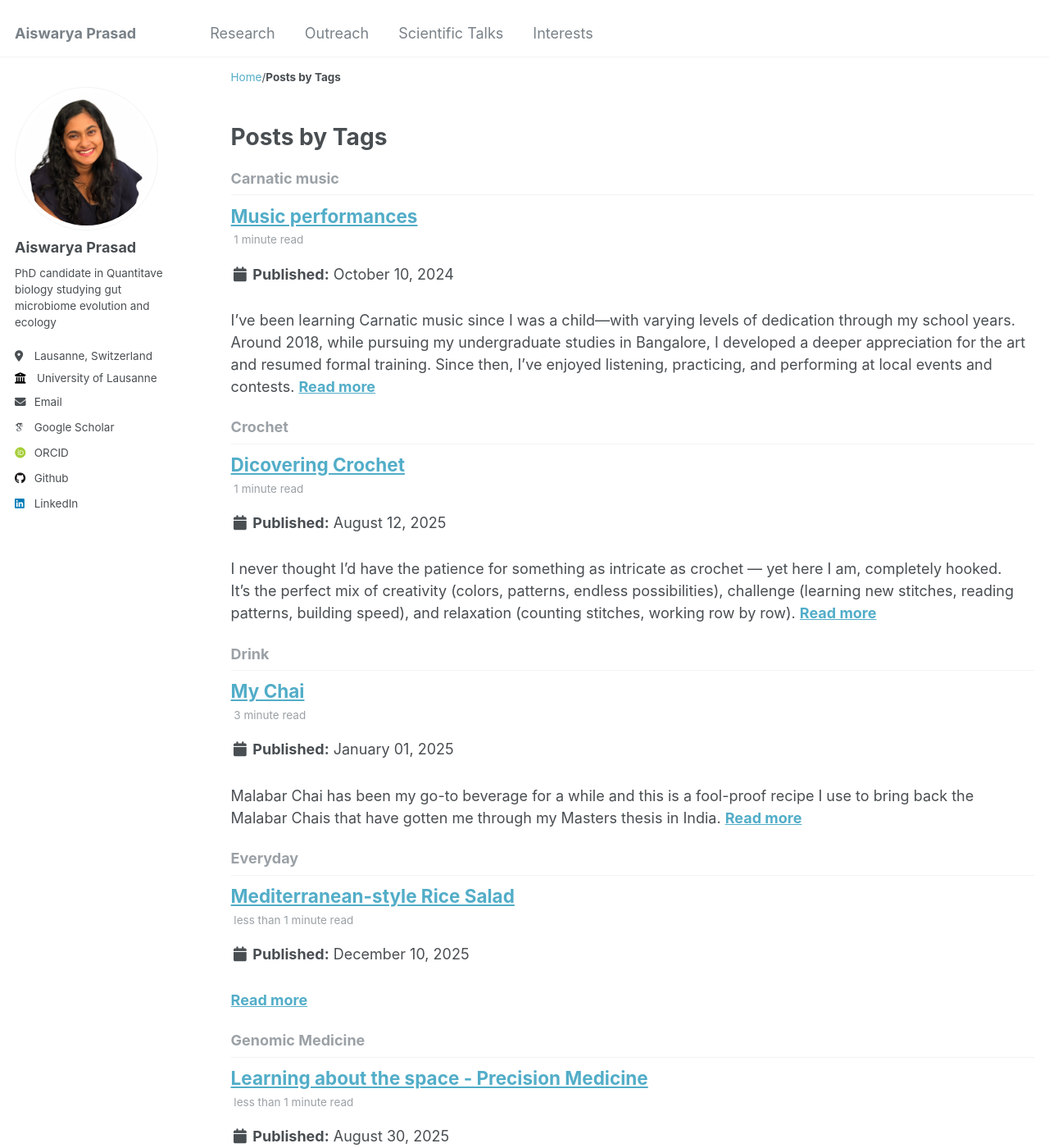
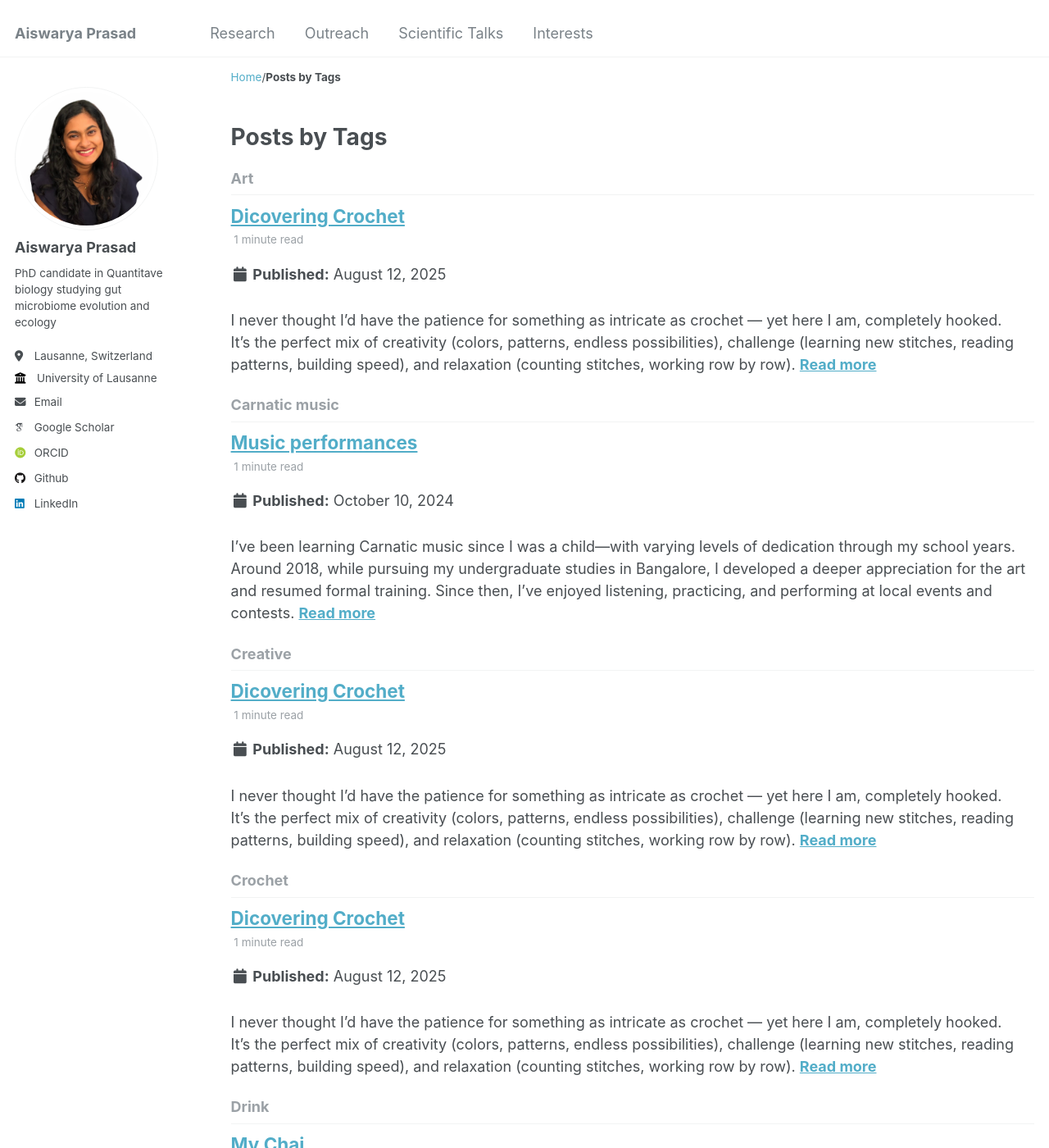
Before and after one commit to Aiswarya-prasad/aiswarya-prasad.github.io, a Jekyll site: the page built from _pages/posts_by_tag.md, in a window 1280 px wide and 1400 px high. Shown: the whole window at 82% size. Built offline with Jekyll 4.4.1, drawn with Linux system fonts in a browser that asks for light colours; some web fonts are replaced; some of the changed text lies outside the part shown.

Commit message:
Syntax change, squash commit later or just ignore.

```diff
--- a/_posts/2025-08-12-new-hobby-crochet.md
+++ b/_posts/2025-08-12-new-hobby-crochet.md
@@ -5,7 +5,9 @@
 author_profile: false
 permalink: /posts/2024/10/hooked-on-crochet/
 tags:
-  - Hobby
+  - Projects
+  - Art
+  - Creative
   - Crochet
 categories:
   - Hobby
```
